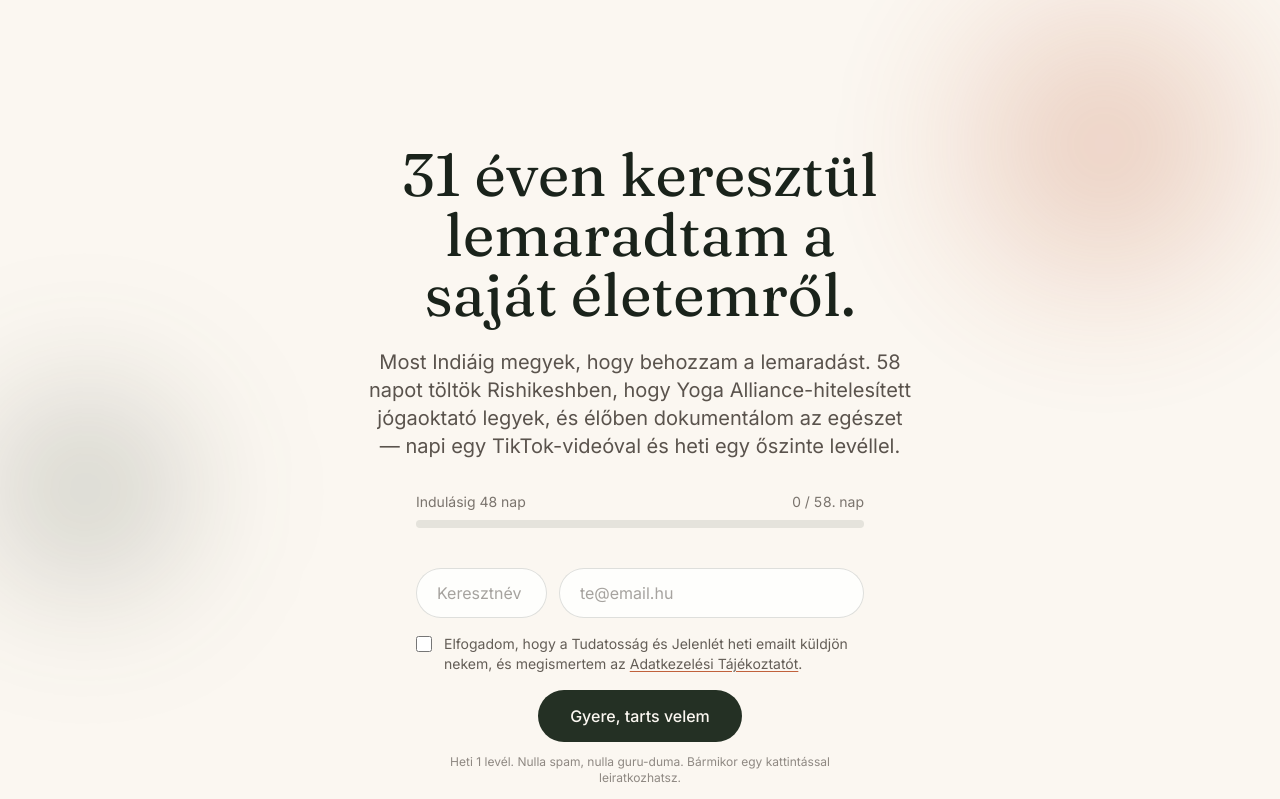
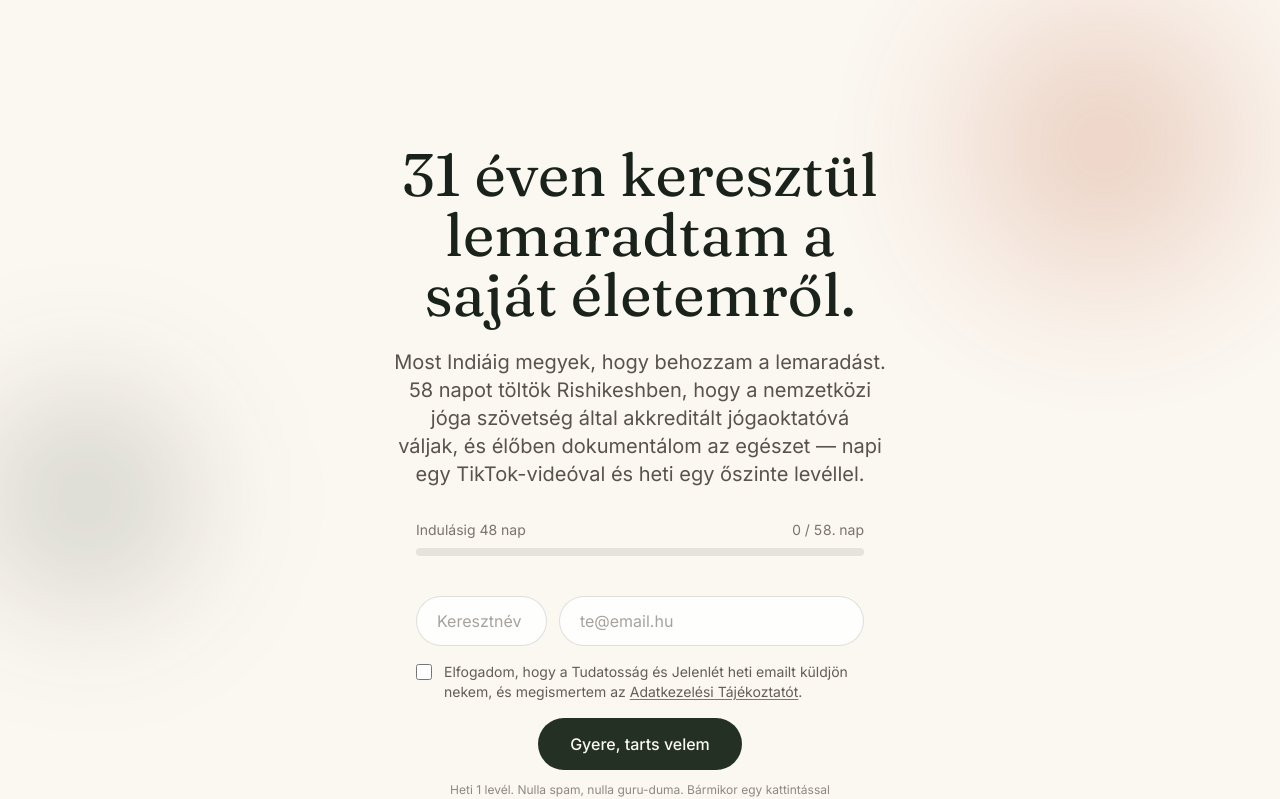
Before and after one commit to akardosbalint/balintkalandjai.hu, a Next.js app: page / in a window 1280 px wide. Shown: the top 799 px of the page. Built offline with nearby package versions, Linux system fonts and the light colour scheme.

Commit message:
Rephrase hero subheadline: nemzetközi jóga szövetség helyett Yoga Alliance márkanév

```diff
--- a/src/components/Hero.tsx
+++ b/src/components/Hero.tsx
@@ -53,7 +53,7 @@ import SubscribeForm from "./SubscribeForm";
  */
 const activeHeadline = "31 éven keresztül lemaradtam a saját életemről.";
 const activeSubheadline =
-  "Most Indiáig megyek, hogy behozzam a lemaradást. 58 napot töltök Rishikeshben, hogy Yoga Alliance-hitelesített jógaoktató legyek, és élőben dokumentálom az egészet — napi egy TikTok-videóval és heti egy őszinte levéllel.";
+  "Most Indiáig megyek, hogy behozzam a lemaradást. 58 napot töltök Rishikeshben, hogy a nemzetközi jóga szövetség által akkreditált jógaoktatóvá váljak, és élőben dokumentálom az egészet — napi egy TikTok-videóval és heti egy őszinte levéllel.";
 
 export default function Hero() {
   return (
```
